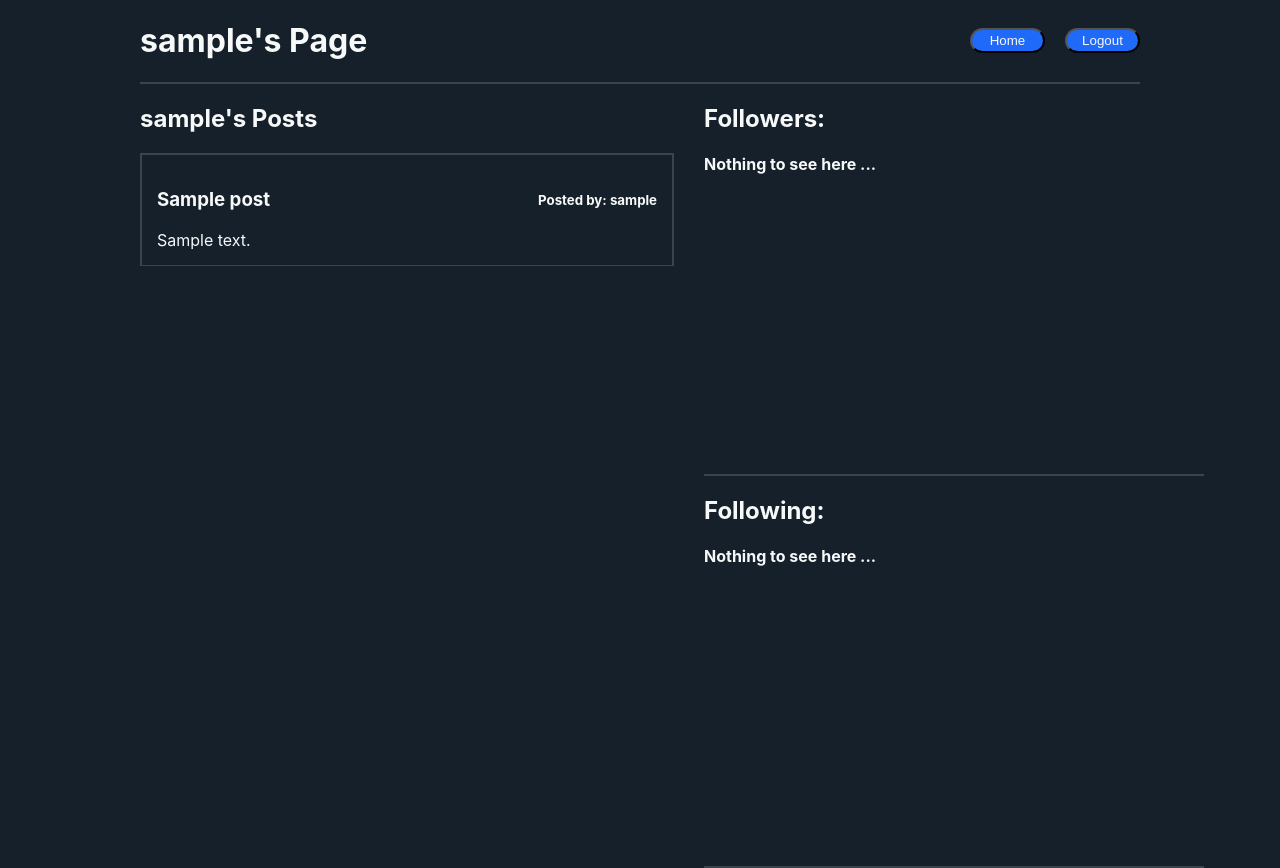
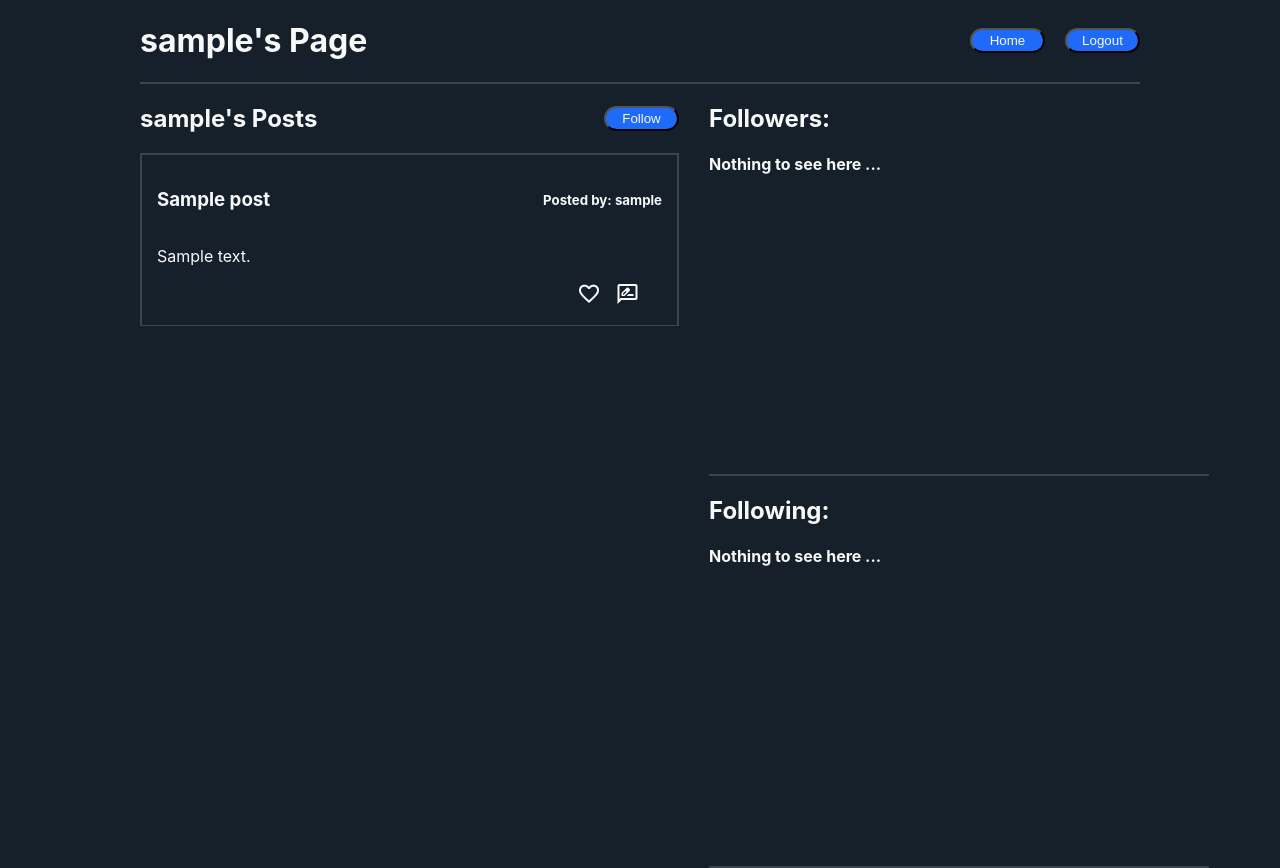
Before and after one commit to DelaurierDev/thritter_app, a Flask app: page /page/1 in a window 1280 px wide. Run offline with Flask 3, Linux system fonts and the light colour scheme; the visitor is signed in with stand-in values (Sample User, id 1); tables that the repository leaves empty or names only in its code hold one stand-in row (values such as "Sample post").

Commit message:
adding a like, comment, and follow button

```diff
--- a/flask_app/static/style.css
+++ b/flask_app/static/style.css
@@ -18,12 +18,12 @@ body {
     border-left: 2px solid #39444D;
     border-right: 2px solid #39444D;
     border-top: 2px solid #39444D;
-    width: 500px;
+    width: 505px;
     padding: 15px;
 }
 
 
-.nav, .navright, .posttop{
+.nav, .navright, .posttop, .top{
     display: flex;
     align-items: center;
     justify-content: space-between;
@@ -77,7 +77,7 @@ button{
 }
 
 .links{
-    width: 20%;
+    width: 40%;
     margin-left: 420px;
 }
 
@@ -93,6 +93,7 @@ a{
 .posts{
     height: 675px;
     overflow-y: scroll;
+    overflow-x: hidden;
 }
 
 .makeapost{
@@ -122,7 +123,7 @@ a{
     width: 549px;
 }
 
-.link{
+.link, .interaction, .owner_links{
     text-decoration: none;
 }
 
@@ -131,3 +132,16 @@ a{
     height: 370px;
     border-bottom: 2px solid #39444D;
 }
+
+.interaction, .owner_links{
+    color: #F7F9F9;
+}
+
+.owner_links{
+ text-align: right;
+ margin-left: 40px;
+}
+
+.content{
+    overflow: hidden;
+}
--- a/flask_app/templates/myaccount.html
+++ b/flask_app/templates/myaccount.html
@@ -22,7 +22,7 @@
     </div>
     <div>
         <div class="myposts">
-            <h2>Posts</h2>
+            <h2>My Posts</h2>
             <div class="posts">
                 {%for post in posts%}
                 <div class="post">
--- a/flask_app/templates/page.html
+++ b/flask_app/templates/page.html
@@ -5,6 +5,7 @@
     <meta http-equiv="X-UA-Compatible" content="IE=edge">
     <meta name="viewport" content="width=device-width, initial-scale=1.0">
     <link rel="stylesheet" href="{{ url_for('static', filename='style.css') }}">
+    <link rel="stylesheet" href="https://fonts.googleapis.com/css2?family=Material+Symbols+Outlined:opsz,wght,FILL,GRAD@48,400,0,0" />
     <title>Thritter</title>
 </head>
 <body>
@@ -21,7 +22,13 @@
     </div>
     <div class="posting">
         <div>
-            <h2>{{user.username}}'s Posts</h2>
+            <div class="top">
+                <h2>{{user.username}}'s Posts</h2>
+                <form action="/follow/{{user.id}}">
+                    <button>Follow</button>
+                </form>
+            </div>
+
             <div class="posts">
             {%for post in posts%}
             <div class ="post">
@@ -30,7 +37,20 @@
 
                 <h5>Posted by: {{user.username}}</h5>
                 </div>
-                {{post.post_contents}}
+                <p class="content">{{post.post_contents}}</p>
+                <div class="links" >
+                    <a href="#" class="interaction">
+                        <span class="material-symbols-outlined">
+                        favorite
+                        </span>
+                    </a>
+                    <a href="#" class="interaction">
+                        <span class="material-symbols-outlined" >
+                            rate_review
+                        </span>
+                    </a>
+
+                </div>
 
             </div>
             {%endfor%}
```
Also changed, not shown: flask_app/templates/dashboard.html (+26 -1 lines).
